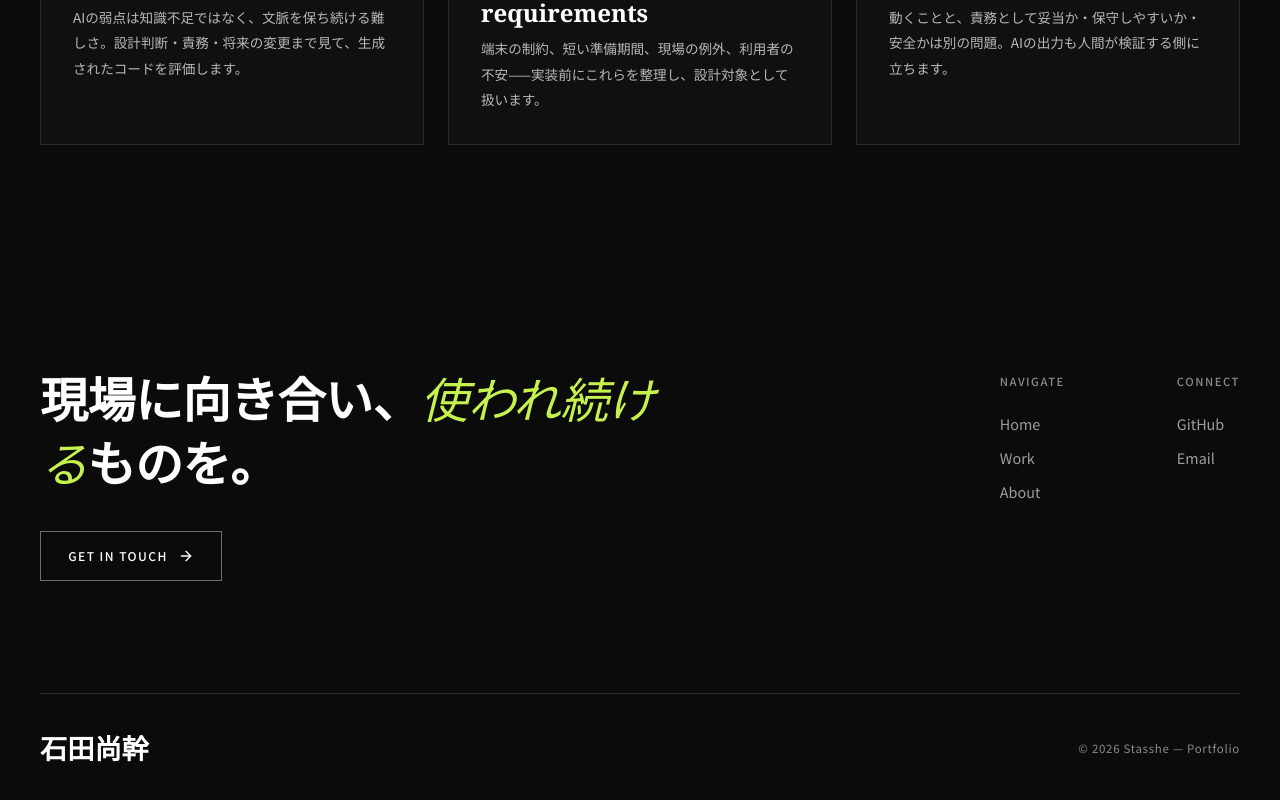
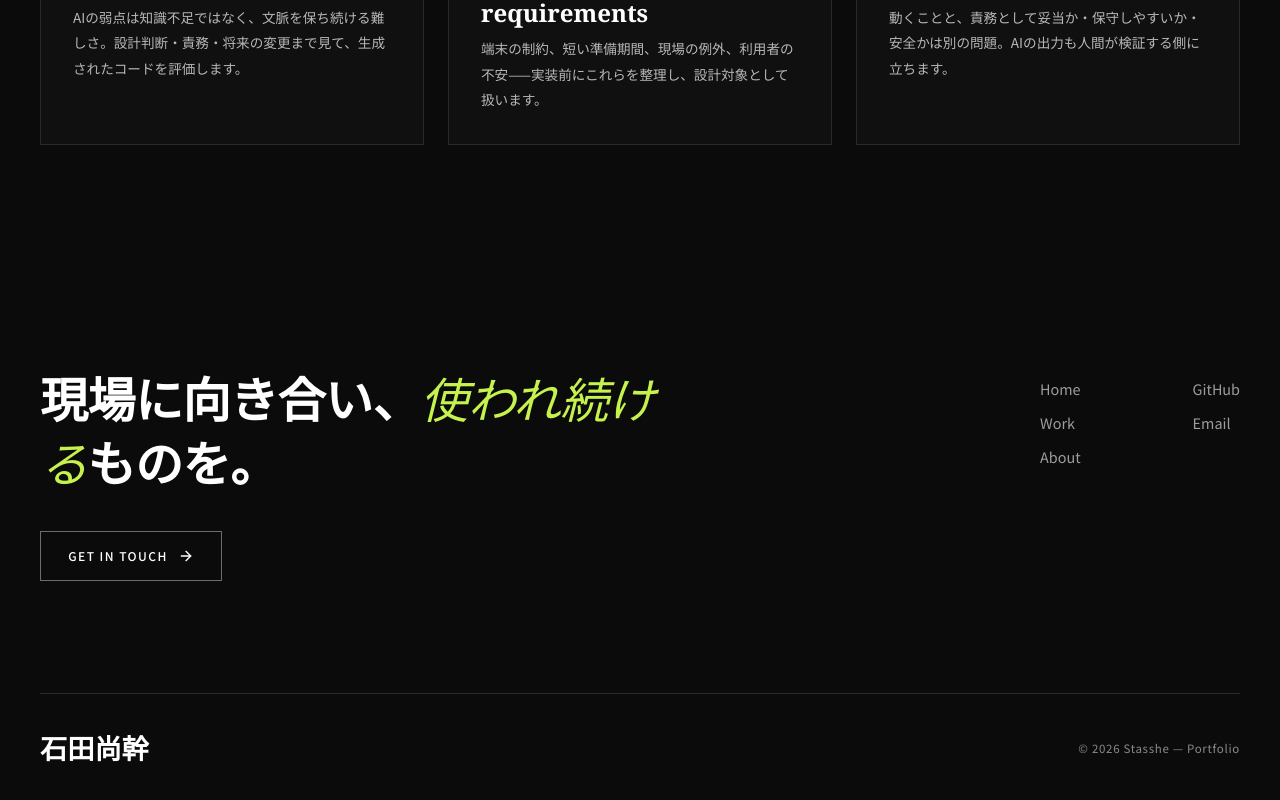
Before and after one commit to Stasshe/my-portfolio, a Next.js app: page / in a window 1280 px wide. Shown: the part 4523-5323 px from the top of the page. Built offline with nearby package versions, Linux system fonts and the light colour scheme; a web font is replaced by a local one.

Commit message:
refactor: remove redundant headings from SiteFooter component

```diff
--- a/src/components/shared/SiteFooter.tsx
+++ b/src/components/shared/SiteFooter.tsx
@@ -48,9 +48,6 @@ export function SiteFooter() {
 
           <div className="flex gap-[var(--space-xl)] max-md:gap-[var(--space-lg)]">
             <div>
-              <h4 className="mb-[var(--space-sm)] font-sans text-[0.7rem] font-medium uppercase tracking-[0.14em] text-muted-dark">
-                Navigate
-              </h4>
               {NAV_LINKS.map((link) => (
                 <Link key={link.href} href={link.href} className={footerLinkClass}>
                   {link.label}
@@ -58,9 +55,6 @@ export function SiteFooter() {
               ))}
             </div>
             <div>
-              <h4 className="mb-[var(--space-sm)] font-sans text-[0.7rem] font-medium uppercase tracking-[0.14em] text-muted-dark">
-                Connect
-              </h4>
               <a
                 href="https://github.com/Stasshe"
                 target="_blank"
```
